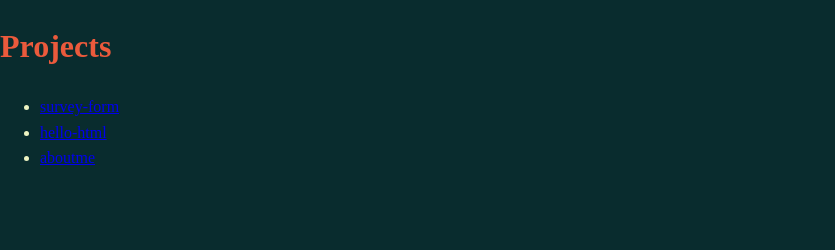
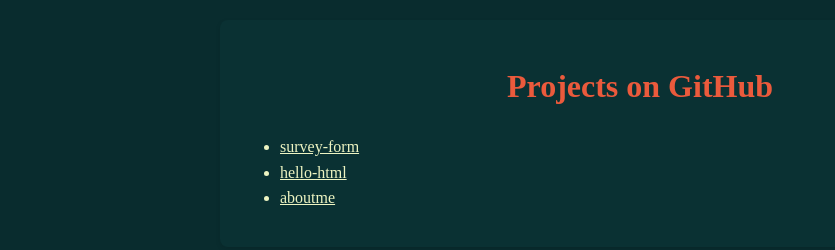
Before and after one commit to jdfrost22/jdfrost22.github.io, a plain HTML site: page projects.html in a window 1280 px wide. Shown: the whole page, without its empty margins (0-835 px from the left). Drawn offline with Linux system fonts and the light colour scheme.

Commit message:
made the styling the same for both pages

```diff
--- a/projects.html
+++ b/projects.html
@@ -7,11 +7,13 @@
     <link rel="stylesheet" href="style.css" />
 </head>
 <body>
-    <header><h1>Projects</h1></header>
-    <ul>
-        <li><a href="https://github.com/jdfrost22/survey-form.git">survey-form</a></li>
-        <li><a href="https://github.com/jdfrost22/hello-html.git">hello-html</a></li>
-        <li><a href="https://github.com/jdfrost22/aboutme.git">aboutme</a></li>
-    </ul>
+    <main class="container">
+        <h1>Projects on GitHub</h1>
+        <ul>
+            <li><a href="https://github.com/jdfrost22/survey-form.git">survey-form</a></li>
+            <li><a href="https://github.com/jdfrost22/hello-html.git">hello-html</a></li>
+            <li><a href="https://github.com/jdfrost22/aboutme.git">aboutme</a></li>
+        </ul>
+    </main>
 </body>
 </html>
--- a/style.css
+++ b/style.css
@@ -16,6 +16,7 @@ body {
 }
 h1 {
     color: #EB5A3C;
+    text-align: center;
 }
 h2 {
     color: #DF9755;
@@ -66,3 +67,10 @@ h2 {
     margin: 5px 5px 5px 0;
     border-radius: 4px;
 }
+a {
+    list-style: none;
+    color:#EDF4C2
+}
+a:hover {
+    color: #FFD700;
+}
```
